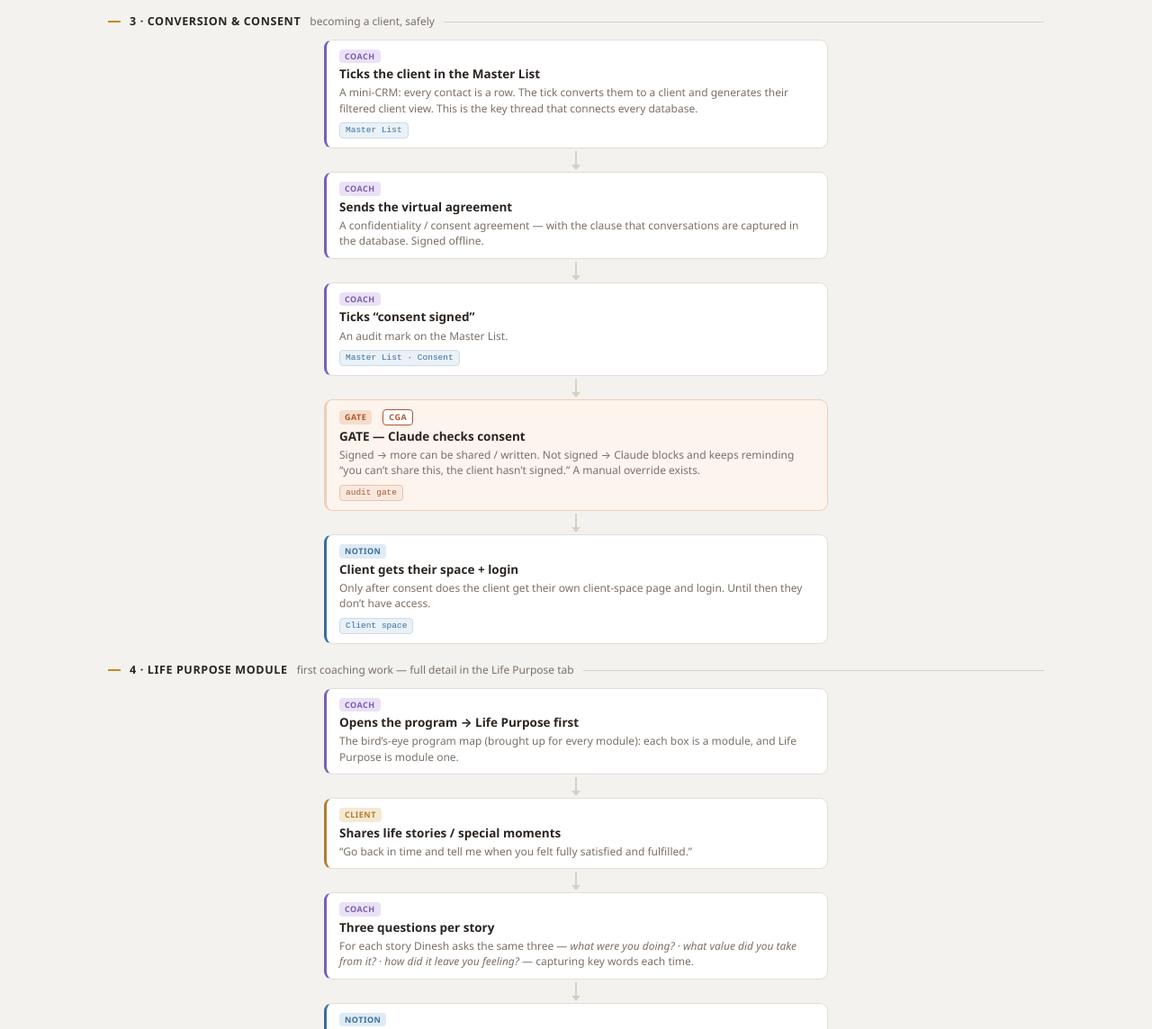
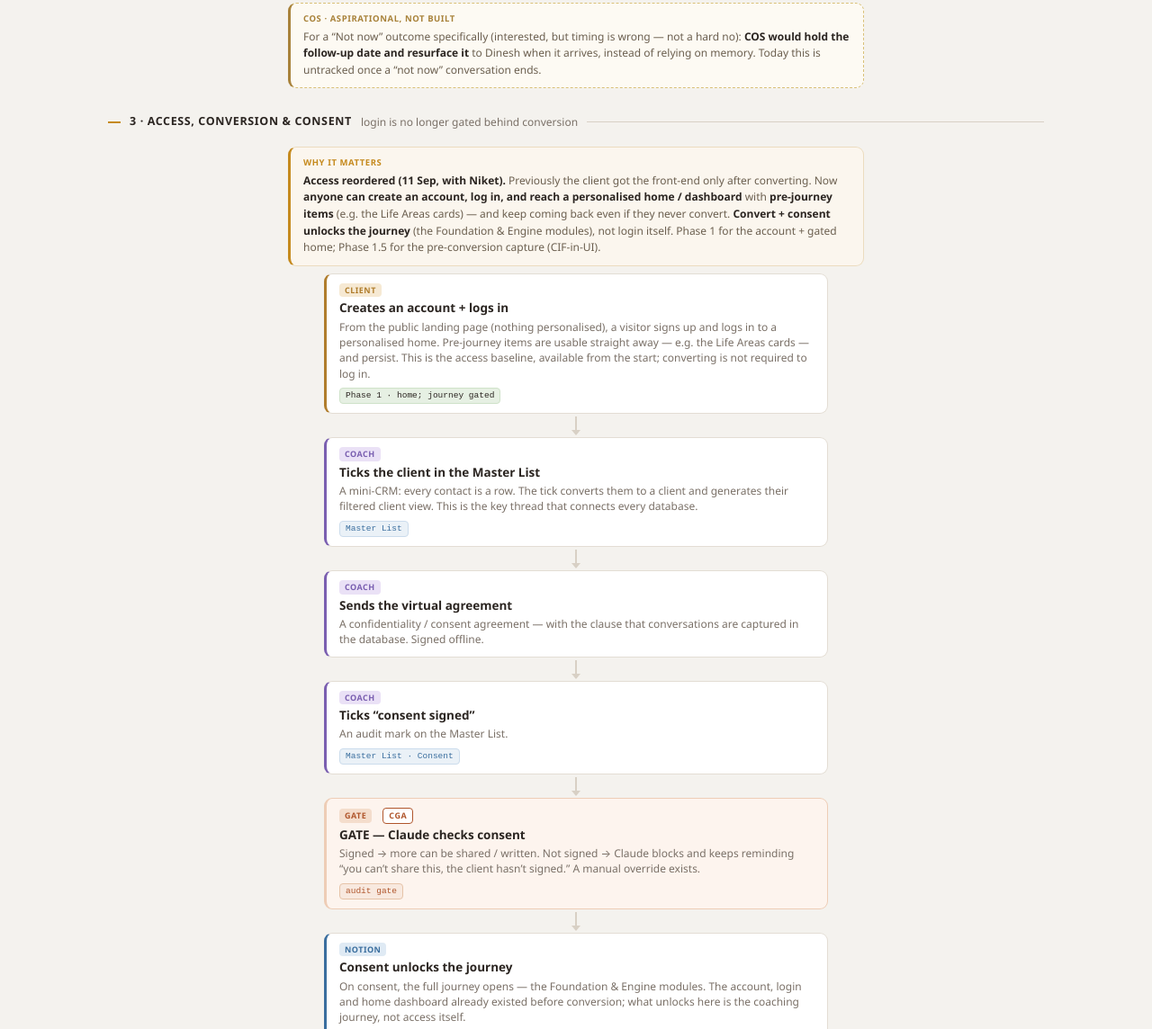
Before and after one commit to intern903/architecture, a website: page index.html in a window 1280 px wide. Shown: the part 3076-4220 px from the top of the page at 90% size. Drawn offline with Linux system fonts and the light colour scheme.

Commit message:
Update End-to-End flow from provided HTML
Replace the E2E array with the updated end-to-end flow (revised bands/steps,
including the reworked access/conversion/consent stage). Only the End-to-End
Flow tab changed; all module tabs are untouched.

Co-Authored-By: Claude Opus 4.8 <noreply@anthropic.com>
Claude-Session: https://claude.ai/code/session_01UH3qphsYeDFbF35Uky8yZq

```diff
--- a/index.html
+++ b/index.html
@@ -314,6 +314,8 @@ const E2E=[
   {arrow:1},
   {actor:'cos', title:'COS confirms the booking + reminds the day before', desc:'Sketch, not built. Today Dinesh does this by hand. Grounded in the Master SOP\u2019s own words: \u201cCOS will eventually flag new contacts for follow-up.\u201d Drafts only \u2014 nothing external sends without Dinesh\u2019s review.', chips:[chip('note','COS · aspirational')]},
 
+  {note:'<b>Phase 1.5 — the CIF moves into the UI.</b> Instead of Dinesh emailing the form, a visitor creates an account on the landing page and fills the CIF themselves; it still flows to the same databases. The manual Master-List link stays for MVP. Capturing a not-yet-client this way is Phase 1.5, not MVP.'},
+
   {band:'2 · Exploratory session', sub:'mutual fit + the goals'},
   {actor:'coach', title:'Exploratory conversation', desc:'Getting to know each other. The real aim is mutual assessment: is the client coachable, and is there fit? It\u2019s about mindset, not whether the goals are achievable.'},
   {arrow:1},
@@ -327,7 +329,10 @@ const E2E=[
   {decision:'Coachable + mutual fit?', yes:'YES → convert to client', no:'NO → stop here, no engagement'},
   {cosnote:'For a \u201cNot now\u201d outcome specifically (interested, but timing is wrong \u2014 not a hard no): <b>COS would hold the follow-up date and resurface it</b> to Dinesh when it arrives, instead of relying on memory. Today this is untracked once a \u201cnot now\u201d conversation ends.'},
 
-  {band:'3 · Conversion & consent', sub:'becoming a client, safely'},
+  {band:'3 · Access, conversion & consent', sub:'login is no longer gated behind conversion'},
+  {note:'<b>Access reordered (11 Sep, with Niket).</b> Previously the client got the front-end only after converting. Now <b>anyone can create an account, log in, and reach a personalised home / dashboard</b> with <b>pre-journey items</b> (e.g. the Life Areas cards) — and keep coming back even if they never convert. <b>Convert + consent unlocks the journey</b> (the Foundation & Engine modules), not login itself. Phase 1 for the account + gated home; Phase 1.5 for the pre-conversion capture (CIF-in-UI).'},
+  {actor:'client', title:'Creates an account + logs in', desc:'From the public landing page (nothing personalised), a visitor signs up and logs in to a personalised home. Pre-journey items are usable straight away — e.g. the Life Areas cards — and persist. This is the access baseline, available from the start; converting is not required to log in.', chips:[chip('note','Phase 1 · home; journey gated')]},
+  {arrow:1},
   {actor:'coach', title:'Ticks the client in the Master List', desc:'A mini-CRM: every contact is a row. The tick converts them to a client and generates their filtered client view. This is the key thread that connects every database.', db:'Master List'},
   {arrow:1},
   {actor:'coach', title:'Sends the virtual agreement', desc:'A confidentiality / consent agreement — with the clause that conversations are captured in the database. Signed offline.'},
@@ -336,10 +341,10 @@ const E2E=[
   {arrow:1},
   {actor:'gate', title:'GATE — Claude checks consent', desc:'Signed → more can be shared / written. Not signed → Claude blocks and keeps reminding \u201cyou can\u2019t share this, the client hasn\u2019t signed.\u201d A manual override exists.', chips:[chip('gate','audit gate')]},
   {arrow:1},
-  {actor:'notion', title:'Client gets their space + login', desc:'Only after consent does the client get their own client-space page and login. Until then they don\u2019t have access.', db:'Client space'},
+  {actor:'notion', title:'Consent unlocks the journey', desc:'On consent, the full journey opens — the Foundation & Engine modules. The account, login and home dashboard already existed before conversion; what unlocks here is the coaching journey, not access itself.', db:'Client space', chips:[chip('gate','journey unlocks')]},
 
   {band:'4 · Life Purpose module', sub:'first coaching work — full detail in the Life Purpose tab'},
-  {actor:'coach', title:'Opens the program → Life Purpose first', desc:'The bird\u2019s-eye program map (brought up for every module): each box is a module, and Life Purpose is module one.'},
+  {actor:'coach', title:'Opens the program → Life Purpose first', desc:'Now that consent has unlocked the journey, the program opens on the home page and its bird’s-eye map (brought up for every module): each box is a module, and Life Purpose is module one.'},
   {arrow:1},
   {actor:'client', title:'Shares life stories / special moments', desc:'\u201cGo back in time and tell me when you felt fully satisfied and fulfilled.\u201d'},
   {arrow:1},
```
